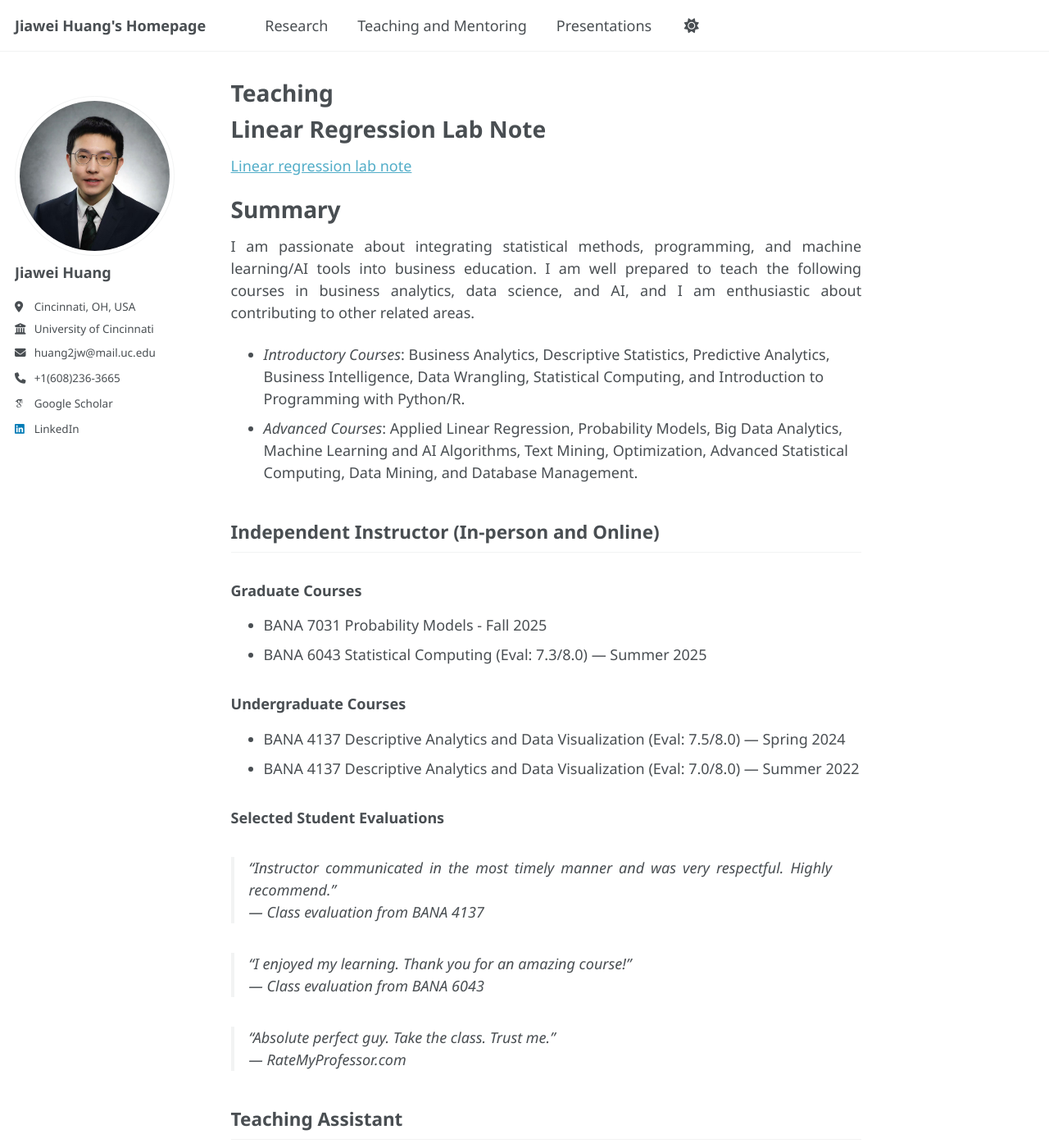
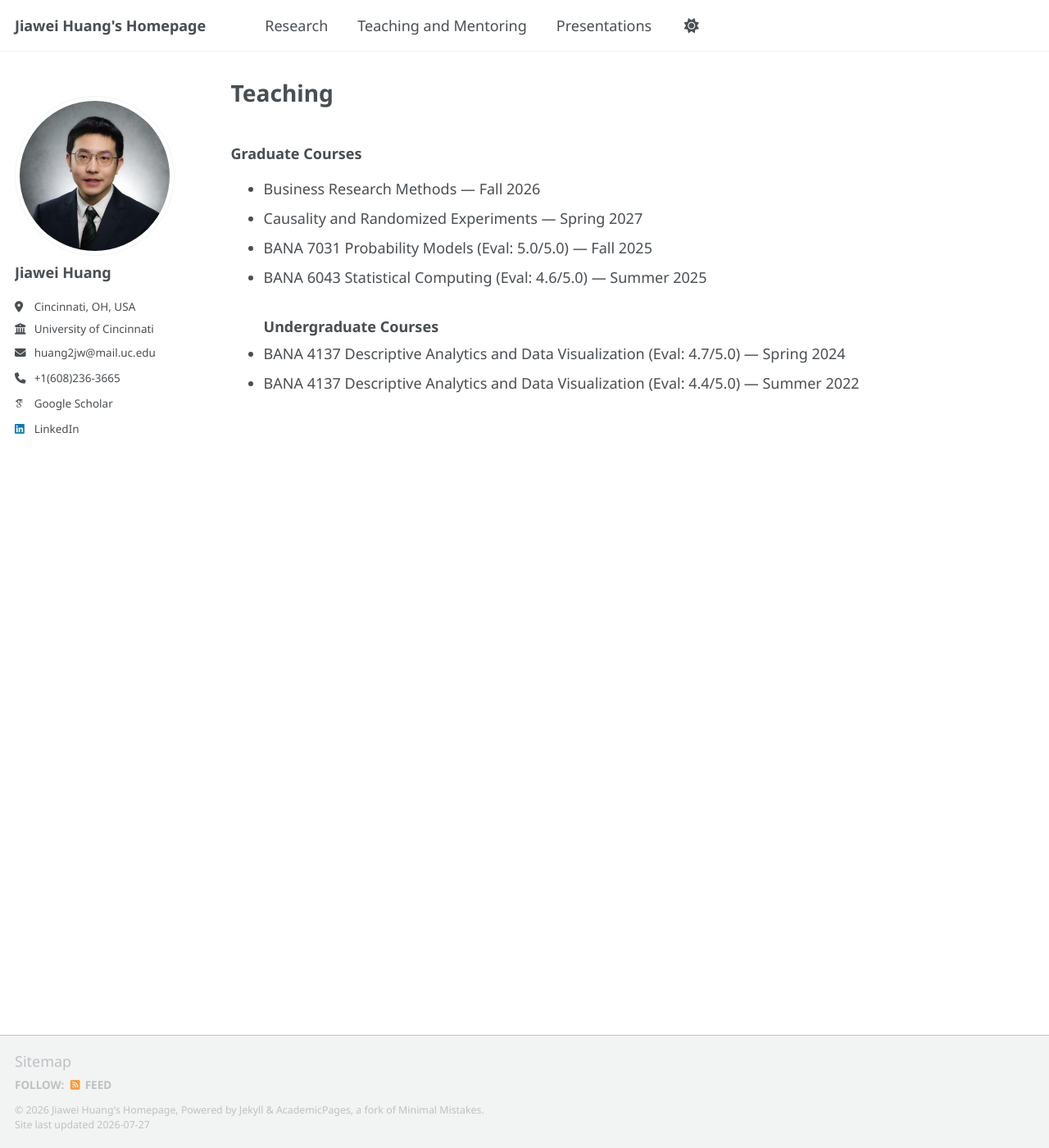
Before and after one commit to Jiawei98/Jiawei98.github.io, a Jekyll site: the page built from _pages/teaching.md, in a window 1280 px wide and 1400 px high. Shown: the whole window at 82% size. Built offline with Jekyll 4.4.1, drawn with Linux system fonts in a browser that asks for light colours; some web fonts are replaced; a script that is not in the unit is left out; some of the changed text lies outside the part shown.

Commit message:
Update teaching.md

```diff
--- a/_pages/teaching.md
+++ b/_pages/teaching.md
@@ -4,51 +4,11 @@ title: "Teaching"
 author_profile: true
 ---
 
-# Linear Regression Lab Note
-
-[Linear regression lab note](/files/lab_regression.html)
-
-# Summary
-
-I am passionate about integrating statistical methods, programming, and machine learning/AI tools into business education. I am well prepared to teach the following courses in business analytics, data science, and AI, and I am enthusiastic about contributing to other related areas.
-
--	*Introductory Courses*: Business Analytics, Descriptive Statistics, Predictive Analytics, Business Intelligence, Data Wrangling, Statistical Computing, and Introduction to Programming with Python/R.
--	*Advanced Courses*: Applied Linear Regression, Probability Models, Big Data Analytics, Machine Learning and AI Algorithms, Text Mining, Optimization, Advanced Statistical Computing, Data Mining, and Database Management.
-
-
-## Independent Instructor (In-person and Online)
-
 ### Graduate Courses
-- BANA 7031 Probability Models - Fall 2025
-- BANA 6043 Statistical Computing (Eval: 7.3/8.0) — Summer 2025
-
+- Business Research Methods — Fall 2026
+- Causality and Randomized Experiments — Spring 2027
+- BANA 7031 Probability Models (Eval: 5.0/5.0) — Fall 2025
+- BANA 6043 Statistical Computing (Eval: 4.6/5.0) — Summer 2025
 ### Undergraduate Courses
-- BANA 4137 Descriptive Analytics and Data Visualization (Eval: 7.5/8.0) — Spring 2024
-- BANA 4137 Descriptive Analytics and Data Visualization (Eval: 7.0/8.0) — Summer 2022
-
-### Selected Student Evaluations
-
-> "Instructor communicated in the most timely manner and was very respectful. Highly recommend."
-> — *Class evaluation from BANA 4137*
-
-> "I enjoyed my learning. Thank you for an amazing course!"
-> — *Class evaluation from BANA 6043*
-
-> "Absolute perfect guy. Take the class. Trust me."
-> — *RateMyProfessor.com*
-
-## Teaching Assistant
-- BANA 7047 Data Mining (Sections 001, 002, 003) — Spring 2023
-- BANA 7051 Applied Statistical Methods (Sections 001, 002) — Fall 2022
-- BANA 7052 Applied Linear Regression (Sections 001, 002) — Fall 2022
-- BANA 7050 Forecasting Methods (Section 002) — Spring 2022
-- BANA 4137 Descriptive Analytics and Data Visualization (Section 001) — Spring 2022
-- BANA 7038 Probability Models (Section 001) — Fall 2021
-
-## Student Mentoring
-
-I served as an advisor at the Center for Business Analytics on two projects with *Drees Homes* and *ABC Fitness*, mentoring four graduate and undergraduate students in UC.
-
-## Second Reader for Capstone Essays
-
-I served as the second reader for multiple capstone projects in the Master of Science in Business Analytics program.
+- BANA 4137 Descriptive Analytics and Data Visualization (Eval: 4.7/5.0) — Spring 2024
+- BANA 4137 Descriptive Analytics and Data Visualization (Eval: 4.4/5.0) — Summer 2022
```
